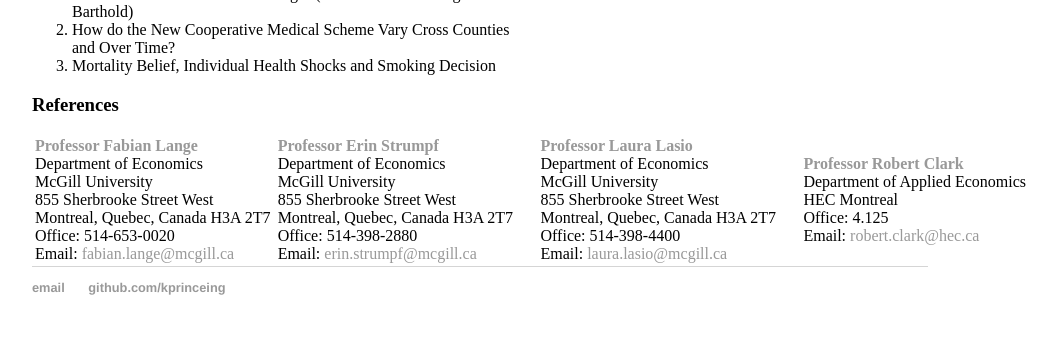
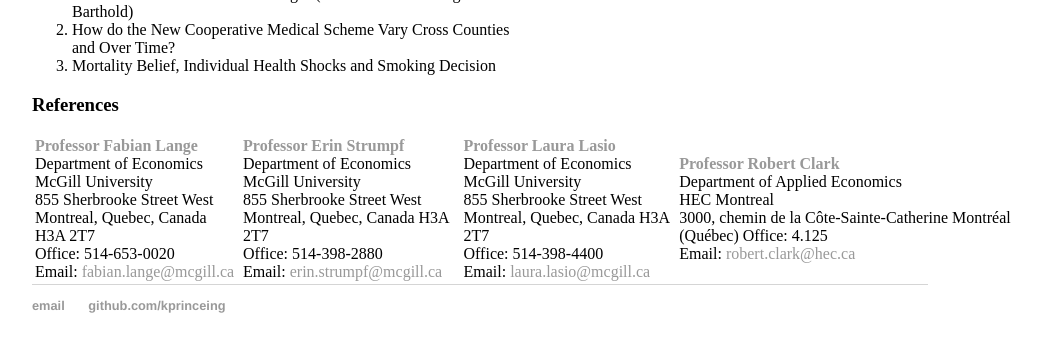
Before and after one commit to kprinceing/kprinceing.github.io, a Jekyll site: the page built from index.html, in a window 1280 px wide, cut to the strip 797-1170 px from the top of the page. Shown: the top 352 px of the strip, without its empty margins (160-1217 px from the left). Built offline with Jekyll 4.4.1, drawn with Linux system fonts in a browser that asks for light colours.

Commit message:
Update index.html

```diff
--- a/index.html
+++ b/index.html
@@ -74,6 +74,8 @@ title: Yan_Song
             <A HREF="http://www.hec.ca/en/profs/robert.clark.html"><B> Professor Robert Clark</B></A><BR>
             Department of Applied Economics <BR>
             HEC Montreal <BR>
+            3000, chemin de la Côte-Sainte-Catherine
+	    Montréal (Québec)
             Office: 4.125 <BR>
             Email: <A HREF="mailto:robert.clark@hec.ca">robert.clark@hec.ca</A> <BR>
         </td>
```
